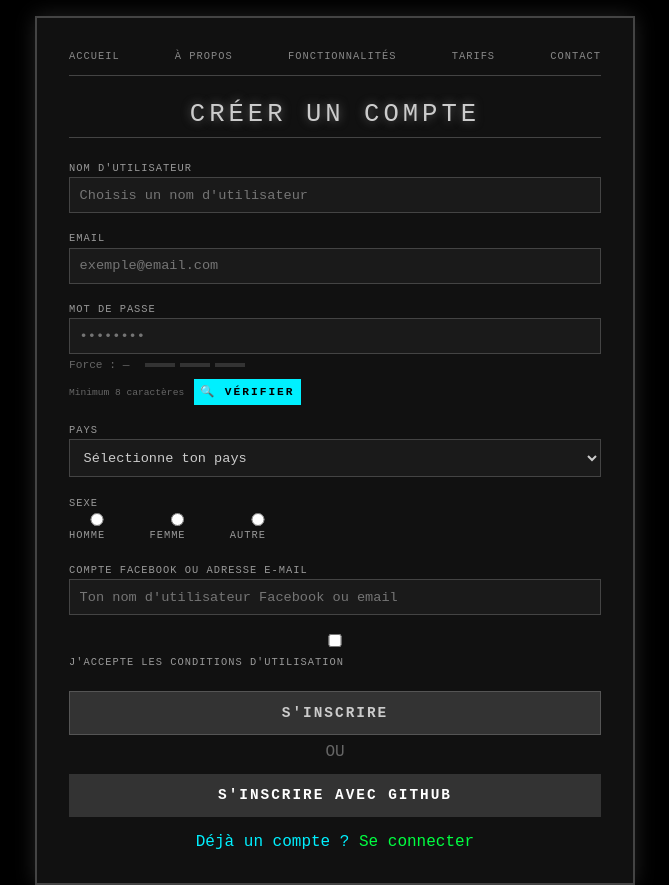
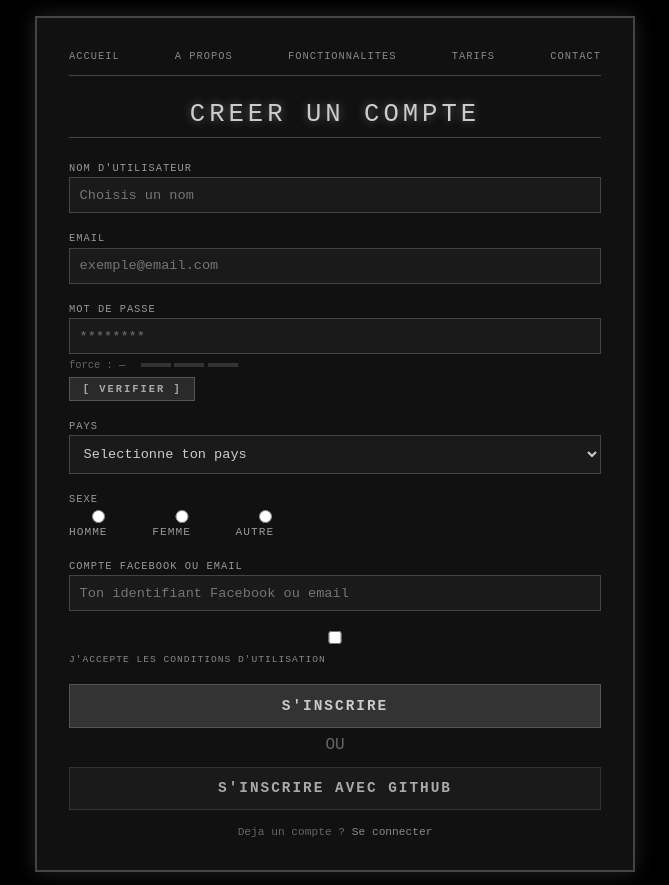
Before and after one commit to nyavorakotomavo/labohack, a website: page index.html in a window 1280 px wide. Shown: the top 885 px of the page, without its empty margins (305-974 px from the left). Drawn offline with nearby package versions, Linux system fonts and the light colour scheme.

Commit message:
Update index.html

```diff
--- a/index.html
+++ b/index.html
@@ -1,29 +1,27 @@
-
 <!DOCTYPE html>
 <html lang="fr">
 <head>
   <meta charset="UTF-8" />
   <meta name="viewport" content="width=device-width, initial-scale=1.0" />
-  <title>LaboHack - Inscription</title>
+  <title>LaboHack</title>
   <link rel="stylesheet" href="style.css" />
 </head>
 <body>
   <div class="container">
-    <!-- Navigation -->
     <nav>
       <a href="#">ACCUEIL</a>
-      <a href="#">À PROPOS</a>
-      <a href="#">FONCTIONNALITÉS</a>
+      <a href="#">A PROPOS</a>
+      <a href="#">FONCTIONNALITES</a>
       <a href="#">TARIFS</a>
       <a href="#">CONTACT</a>
     </nav>
 
-    <h1>CRÉER UN COMPTE</h1>
+    <h1>CREER UN COMPTE</h1>
 
     <form id="signupForm">
       <div class="field">
         <label>NOM D'UTILISATEUR</label>
-        <input type="text" id="username" placeholder="Choisis un nom d'utilisateur" required />
+        <input type="text" id="username" placeholder="Choisis un nom" required />
       </div>
 
       <div class="field">
@@ -33,30 +31,29 @@
 
       <div class="field">
         <label>MOT DE PASSE</label>
-        <input type="password" id="password" placeholder="••••••••" required />
+        <input type="password" id="password" placeholder="********" required />
         <div style="margin-top:0.3rem; display:flex; gap:1rem; align-items:center;">
-          <span id="strengthLabel" style="color:#666;font-size:0.7rem;">Force : —</span>
-          <div style="display:flex; gap:0.3rem;">
+          <span id="strengthLabel" style="color:#666666;font-size:0.65rem;">force : —</span>
+          <div style="display:flex; gap:0.2rem;">
             <span id="strengthBar1" class="strength-bar"></span>
             <span id="strengthBar2" class="strength-bar"></span>
             <span id="strengthBar3" class="strength-bar"></span>
           </div>
         </div>
-        <span style="color:#666;font-size:0.6rem;">Minimum 8 caractères</span>
-        <button type="button" id="checkBtn" style="margin-top:0.5rem;padding:0.4rem;font-size:0.7rem;background:#00f0ff;color:#000;border:none;font-weight:bold;cursor:pointer;width:auto;">🔍 VÉRIFIER</button>
-        <span id="attemptCounter" style="color:#ff8844;font-size:0.7rem;margin-left:0.5rem;"></span>
+        <button type="button" id="checkBtn" style="margin-top:0.4rem;padding:0.3rem 0.8rem;font-size:0.65rem;background:#2a2a2a;color:#aaaaaa;border:1px solid #555555;font-weight:bold;cursor:pointer;width:auto;">[ VERIFIER ]</button>
+        <span id="attemptCounter" style="color:#666666;font-size:0.6rem;margin-left:0.5rem;"></span>
       </div>
 
       <div class="field">
         <label>PAYS</label>
         <select id="country" required>
-          <option value="">Sélectionne ton pays</option>
+          <option value="">Selectionne ton pays</option>
           <option value="France">France</option>
           <option value="Belgique">Belgique</option>
           <option value="Suisse">Suisse</option>
           <option value="Canada">Canada</option>
-          <option value="Sénégal">Sénégal</option>
-          <option value="Côte d'Ivoire">Côte d'Ivoire</option>
+          <option value="Senegal">Senegal</option>
+          <option value="Cote d'Ivoire">Cote d'Ivoire</option>
           <option value="Madagascar">Madagascar</option>
           <option value="Autre">Autre</option>
         </select>
@@ -65,33 +62,33 @@
       <div class="field">
         <label>SEXE</label>
         <div style="display:flex; gap:1.5rem; margin-top:0.3rem;">
-          <label><input type="radio" name="gender" value="Homme" required /> Homme</label>
-          <label><input type="radio" name="gender" value="Femme" /> Femme</label>
-          <label><input type="radio" name="gender" value="Autre" /> Autre</label>
+          <label style="color:#999999;font-size:0.7rem;"><input type="radio" name="gender" value="Homme" required /> Homme</label>
+          <label style="color:#999999;font-size:0.7rem;"><input type="radio" name="gender" value="Femme" /> Femme</label>
+          <label style="color:#999999;font-size:0.7rem;"><input type="radio" name="gender" value="Autre" /> Autre</label>
         </div>
       </div>
 
       <div class="field">
-        <label>COMPTE FACEBOOK OU ADRESSE E-MAIL</label>
-        <input type="text" id="social" placeholder="Ton nom d'utilisateur Facebook ou email" />
+        <label>COMPTE FACEBOOK OU EMAIL</label>
+        <input type="text" id="social" placeholder="Ton identifiant Facebook ou email" />
       </div>
 
-      <div class="field" style="margin:1rem 0;">
-        <label style="display:inline;">
+      <div class="field" style="margin:0.8rem 0;">
+        <label style="display:inline; font-size:0.6rem; color:#888888;">
           <input type="checkbox" id="terms" required />
-          J'accepte les conditions d'utilisation
+          j'accepte les conditions d'utilisation
         </label>
       </div>
 
       <button type="submit">S'INSCRIRE</button>
-      <div style="text-align:center; margin:0.5rem 0; color:#666;">OU</div>
-      <button type="button" id="githubBtn" style="background:#333; color:#fff; box-shadow:none;">S'INSCRIRE AVEC GITHUB</button>
-      <p style="text-align:center; color:#00f0ff; margin-top:1rem;">
-        Déjà un compte ? <a href="#" style="color:#00ff41; text-decoration:none;">Se connecter</a>
+      <div style="text-align:center; margin:0.5rem 0; color:#666666;">OU</div>
+      <button type="button" id="githubBtn" style="background:#1a1a1a; color:#aaaaaa; border-color:#333333;">S'INSCRIRE AVEC GITHUB</button>
+      <p style="text-align:center; color:#666666; margin-top:1rem; font-size:0.7rem;">
+        Deja un compte ? <a href="#" style="color:#888888; text-decoration:none;">Se connecter</a>
       </p>
     </form>
 
-    <div id="toast" class="toast hidden">✅ Données envoyées !</div>
+    <div id="toast" class="toast hidden">donnees envoyees</div>
   </div>
 
   <footer>
```
